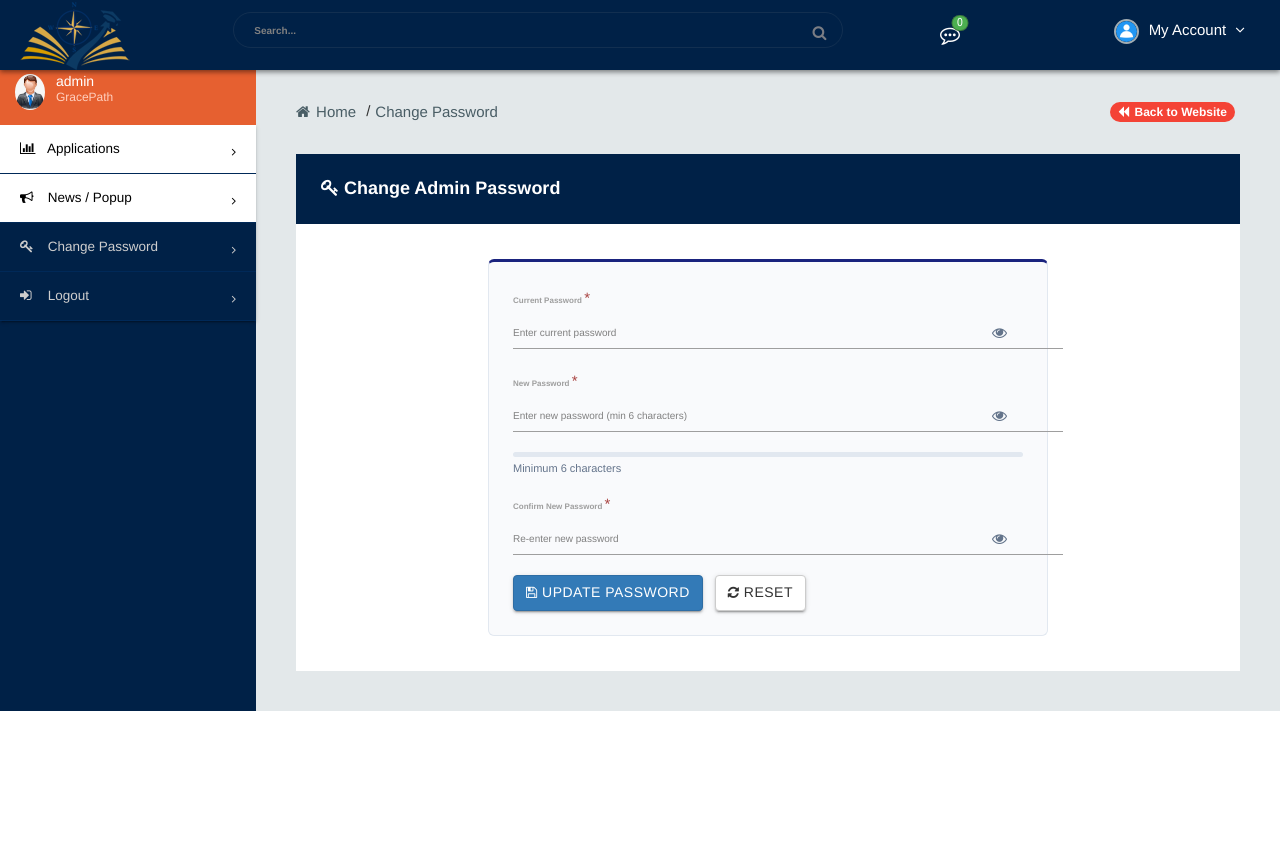
After one commit to dijojperumaly/hopein-1, a PHP site: page /admin/admin-change-password.php in a window 1280 px wide. The commit adds this page. Run offline with PHP 8.4, Linux system fonts and the light colour scheme; a user stored in the database is signed in; data comes from the database, SQL or seed files in the repository; some libraries are stand-ins or nearby versions.

Commit message:
add change password page

```diff
--- /dev/null
+++ b/admin/admin-change-password.php
@@ -0,0 +1,273 @@
+<?php
+include("adminsession.php");
+?>
+<!DOCTYPE html>
+<html lang="en">
+<head>
+    <?php include("admin-header-links.php"); ?>
+    <title>GracePath - Change Password</title>
+    <style>
+        .pwd-card {
+            max-width: 560px;
+            margin: 10px auto;
+            background: #f9fafc;
+            border: 1px solid #e2e8f0;
+            border-top: 3px solid #1a237e;
+            border-radius: 6px;
+            padding: 24px;
+        }
+        .pwd-input-wrap {
+            position: relative;
+        }
+        .pwd-input-wrap input.form-control {
+            padding-right: 40px;
+        }
+        .pwd-toggle-btn {
+            position: absolute;
+            right: 10px;
+            top: 50%;
+            transform: translateY(-50%);
+            background: none;
+            border: none;
+            color: #64748b;
+            cursor: pointer;
+            padding: 4px 6px;
+            font-size: 15px;
+        }
+        .pwd-toggle-btn:hover {
+            color: #1a237e;
+        }
+        .pwd-strength-bar {
+            height: 5px;
+            border-radius: 3px;
+            background: #e2e8f0;
+            margin-top: 6px;
+            overflow: hidden;
+        }
+        .pwd-strength-fill {
+            height: 100%;
+            width: 0%;
+            transition: width 0.25s ease, background-color 0.25s ease;
+        }
+        .pwd-strength-text {
+            font-size: 11px;
+            margin-top: 4px;
+            display: block;
+            color: #64748b;
+        }
+    </style>
+</head>
+<body>
+    <?php include("admin-header-topmenu.php"); ?>
+
+    <div class="container-fluid sb2">
+        <div class="row">
+            <?php include("admin-header-sidemenu.php"); ?>
+
+            <div class="sb2-2">
+                <!-- Breadcrumbs -->
+                <div class="sb2-2-2">
+                    <ul>
+                        <li><a href="admin-application-list.php"><i class="fa fa-home"></i> Home</a></li>
+                        <li class="active-bre"><a href="#">Change Password</a></li>
+                        <li class="page-back"><a href="../index.php"><i class="fa fa-backward"></i> Back to Website</a></li>
+                    </ul>
+                </div>
+
+                <div class="sb2-2-3">
+                    <div class="row">
+                        <div class="col-md-12">
+                            <div class="box-inn-sp">
+                                <div class="inn-title">
+                                    <h4><i class="fa fa-key"></i> Change Admin Password</h4>
+                                    <p>Update your account password to keep your admin panel secure.</p>
+                                </div>
+
+                                <div class="tab-inn">
+                                    <div class="pwd-card">
+                                        <!-- Alert -->
+                                        <div id="pwdAlert" class="alert alert-dismissible" role="alert" style="display:none;">
+                                            <button type="button" class="close" onclick="$('#pwdAlert').hide();"><span>&times;</span></button>
+                                            <strong></strong> <span class="alert-msg"></span>
+                                        </div>
+
+                                        <form id="changePasswordForm" autocomplete="off">
+                                            <div class="form-group">
+                                                <label for="current_password"><b>Current Password</b> <span class="text-danger">*</span></label>
+                                                <div class="pwd-input-wrap">
+                                                    <input type="password" class="form-control" id="current_password" name="current_password" placeholder="Enter current password" required>
+                                                    <button type="button" class="pwd-toggle-btn" data-target="#current_password" title="Show/Hide Password">
+                                                        <i class="fa fa-eye"></i>
+                                                    </button>
+                                                </div>
+                                            </div>
+
+                                            <div class="form-group">
+                                                <label for="new_password"><b>New Password</b> <span class="text-danger">*</span></label>
+                                                <div class="pwd-input-wrap">
+                                                    <input type="password" class="form-control" id="new_password" name="new_password" placeholder="Enter new password (min 6 characters)" minlength="6" required>
+                                                    <button type="button" class="pwd-toggle-btn" data-target="#new_password" title="Show/Hide Password">
+                                                        <i class="fa fa-eye"></i>
+                                                    </button>
+                                                </div>
+                                                <div class="pwd-strength-bar">
+                                                    <div id="pwdStrengthFill" class="pwd-strength-fill"></div>
+                                                </div>
+                                                <small id="pwdStrengthText" class="pwd-strength-text">Minimum 6 characters</small>
+                                            </div>
+
+                                            <div class="form-group">
+                                                <label for="confirm_password"><b>Confirm New Password</b> <span class="text-danger">*</span></label>
+                                                <div class="pwd-input-wrap">
+                                                    <input type="password" class="form-control" id="confirm_password" name="confirm_password" placeholder="Re-enter new password" minlength="6" required>
+                                                    <button type="button" class="pwd-toggle-btn" data-target="#confirm_password" title="Show/Hide Password">
+                                                        <i class="fa fa-eye"></i>
+                                                    </button>
+                                                </div>
+                                                <small id="pwdMatchMsg" style="display:none;font-size:11px;margin-top:4px;"></small>
+                                            </div>
+
+                                            <div class="form-group" style="margin-top:20px;margin-bottom:0;">
+                                                <button type="submit" id="btnUpdatePassword" class="btn btn-primary">
+                                                    <i class="fa fa-save"></i> Update Password
+                                                </button>
+                                                <button type="reset" id="btnResetPassword" class="btn btn-default" style="margin-left:8px;">
+                                                    <i class="fa fa-refresh"></i> Reset
+                                                </button>
+                                            </div>
+                                        </form>
+                                    </div>
+                                </div><!-- /tab-inn -->
+                            </div>
+                        </div>
+                    </div>
+                </div>
+            </div><!-- /sb2-2 -->
+        </div>
+    </div>
+
+    <?php include("admin-fooder.php"); ?>
+
+    <script>
+    $(document).ready(function () {
+        function showPwdAlert(title, message, type) {
+            var $alert = $('#pwdAlert');
+            $alert.removeClass('alert-success alert-danger alert-warning alert-info')
+                  .addClass('alert-' + type);
+            $alert.find('strong').text(title);
+            $alert.find('.alert-msg').text(message);
+            $alert.fadeIn(200);
+        }
+
+        // Toggle password visibility
+        $('.pwd-toggle-btn').on('click', function () {
+            var target = $($(this).data('target'));
+            var icon   = $(this).find('i');
+            if (target.attr('type') === 'password') {
+                target.attr('type', 'text');
+                icon.removeClass('fa-eye').addClass('fa-eye-slash');
+            } else {
+                target.attr('type', 'password');
+                icon.removeClass('fa-eye-slash').addClass('fa-eye');
+            }
+        });
+
+        // Password strength indicator
+        $('#new_password').on('input', function () {
+            var val = $(this).val();
+            var score = 0;
+            if (val.length >= 6) score++;
+            if (val.length >= 8) score++;
+            if (/[A-Z]/.test(val) && /[a-z]/.test(val)) score++;
+            if (/[0-9]/.test(val) || /[^A-Za-z0-9]/.test(val)) score++;
+
+            var widths = ['0%', '25%', '50%', '75%', '100%'];
+            var colors = ['#e2e8f0', '#ef4444', '#f59e0b', '#3b82f6', '#10b981'];
+            var labels = ['Minimum 6 characters', 'Weak', 'Fair', 'Good', 'Strong'];
+
+            $('#pwdStrengthFill').css({ width: widths[score], backgroundColor: colors[score] });
+            $('#pwdStrengthText').text(val.length ? 'Strength: ' + labels[score] : 'Minimum 6 characters')
+                                 .css('color', val.length ? colors[score] : '#64748b');
+
+            checkMatch();
+        });
+
+        $('#confirm_password').on('input', checkMatch);
+
+        function checkMatch() {
+            var np = $('#new_password').val();
+            var cp = $('#confirm_password').val();
+            var $msg = $('#pwdMatchMsg');
+            if (!cp) {
+                $msg.hide();
+                return;
+            }
+            if (np === cp) {
+                $msg.text('Passwords match').css('color', '#10b981').show();
+            } else {
+                $msg.text('Passwords do not match').css('color', '#ef4444').show();
+            }
+        }
+
+        $('#btnResetPassword').on('click', function () {
+            $('#pwdAlert').hide();
+            $('#pwdMatchMsg').hide();
+            $('#pwdStrengthFill').css({ width: '0%', backgroundColor: '#e2e8f0' });
+            $('#pwdStrengthText').text('Minimum 6 characters').css('color', '#64748b');
+        });
+
+        $('#changePasswordForm').on('submit', function (e) {
+            e.preventDefault();
+            $('#pwdAlert').hide();
+
+            var curr = $('#current_password').val();
+            var nw   = $('#new_password').val();
+            var conf = $('#confirm_password').val();
+
+            if (!curr || !nw || !conf) {
+                showPwdAlert('Validation:', 'Please fill in all password fields.', 'warning');
+                return;
+            }
+            if (nw.length < 6) {
+                showPwdAlert('Validation:', 'New password must be at least 6 characters long.', 'warning');
+                return;
+            }
+            if (nw !== conf) {
+                showPwdAlert('Validation:', 'New password and confirm password do not match.', 'warning');
+                return;
+            }
+
+            var $btn = $('#btnUpdatePassword');
+            $btn.prop('disabled', true).html('<i class="fa fa-spinner fa-spin"></i> Updating...');
+
+            $.ajax({
+                url: 'admin-change-password-save.php',
+                type: 'POST',
+                dataType: 'json',
+                data: {
+                    current_password: curr,
+                    new_password: nw,
+                    confirm_password: conf
+                },
+                success: function (res) {
+                    $btn.prop('disabled', false).html('<i class="fa fa-save"></i> Update Password');
+                    if (res.status === 'success') {
+                        showPwdAlert('Success!', res.msg, 'success');
+                        $('#changePasswordForm')[0].reset();
+                        $('#pwdMatchMsg').hide();
+                        $('#pwdStrengthFill').css({ width: '0%', backgroundColor: '#e2e8f0' });
+                        $('#pwdStrengthText').text('Minimum 6 characters').css('color', '#64748b');
+                    } else {
+                        showPwdAlert('Error!', res.msg || 'Failed to update password.', 'danger');
+                    }
+                },
+                error: function () {
+                    $btn.prop('disabled', false).html('<i class="fa fa-save"></i> Update Password');
+                    showPwdAlert('Error!', 'Server error. Please try again.', 'danger');
+                }
+            });
+        });
+    });
+    </script>
+</body>
+</html>
--- a/admin/admin-header-sidemenu.php
+++ b/admin/admin-header-sidemenu.php
@@ -19,6 +19,10 @@
 
                         <li>
                             <a href="admin-popup-list.php" class="menu-active"><i class="fa fa-bullhorn" aria-hidden="true"></i> News / Popup</a>
+                        </li>
+
+                        <li>
+                            <a href="admin-change-password.php"><i class="fa fa-key" aria-hidden="true"></i> Change Password</a>
                         </li>
 
 						<li>
--- a/admin/admin-header-topmenu.php
+++ b/admin/admin-header-topmenu.php
@@ -50,7 +50,7 @@ $stmt_read_status->close();
 
                 <!-- Dropdown Structure -->
                 <ul id='top-menu' class='dropdown-content top-menu-sty'>
-                    <li><a href="#" class="waves-effect"><i class="fa fa-cogs" aria-hidden="true"></i>Admin Setting</a>
+                    <li><a href="admin-change-password.php" class="waves-effect"><i class="fa fa-key" aria-hidden="true"></i>Change Password</a>
                     </li>
                     <li class="divider"></li>
                     <li><a href="admin-logout.php" class="ho-dr-con-last waves-effect"><i class="fa fa-sign-in" aria-hidden="true"></i> Logout</a>
--- a/admin/admin-login.php
+++ b/admin/admin-login.php
@@ -16,7 +16,7 @@ if(isset($_POST['submit'])){
         {
             if($stmt->fetch()) //fetching the contents of the row
             {
-                if($password!=$txtpassword){
+                if(!password_verify($txtpassword, $password) && $password !== $txtpassword){
                     $err_message= "Incorrect Password.";
                 }
                 else if ($status != 'Active') {
```
Also changed, not shown: admin/admin-change-password-save.php (added, +80 -0 lines).
